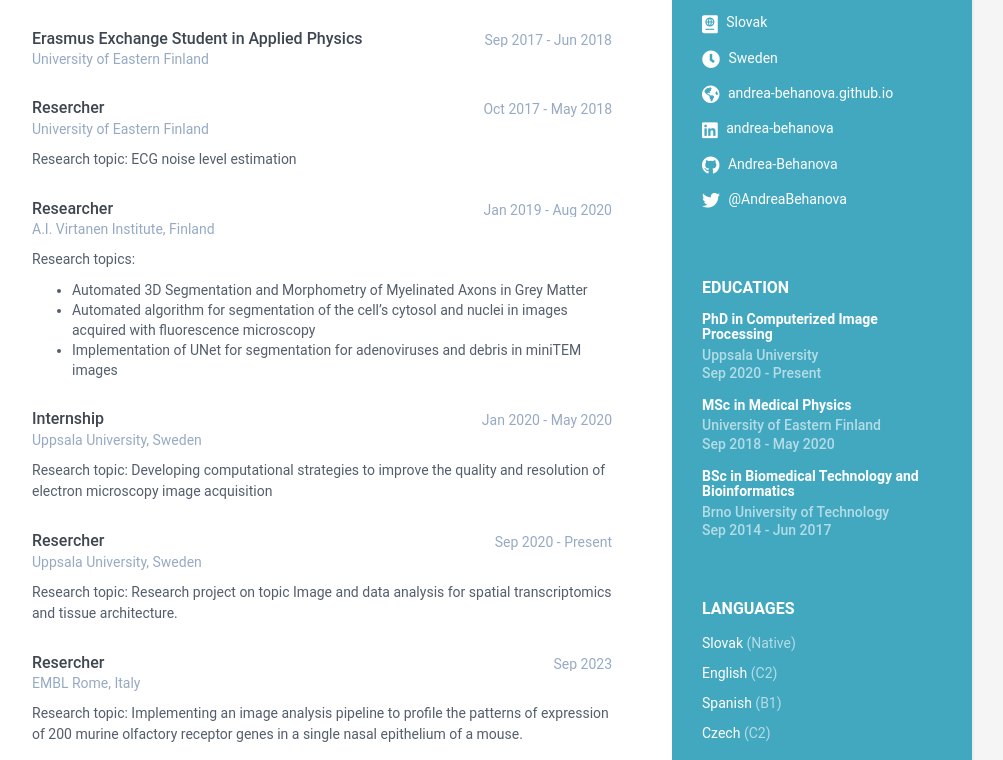
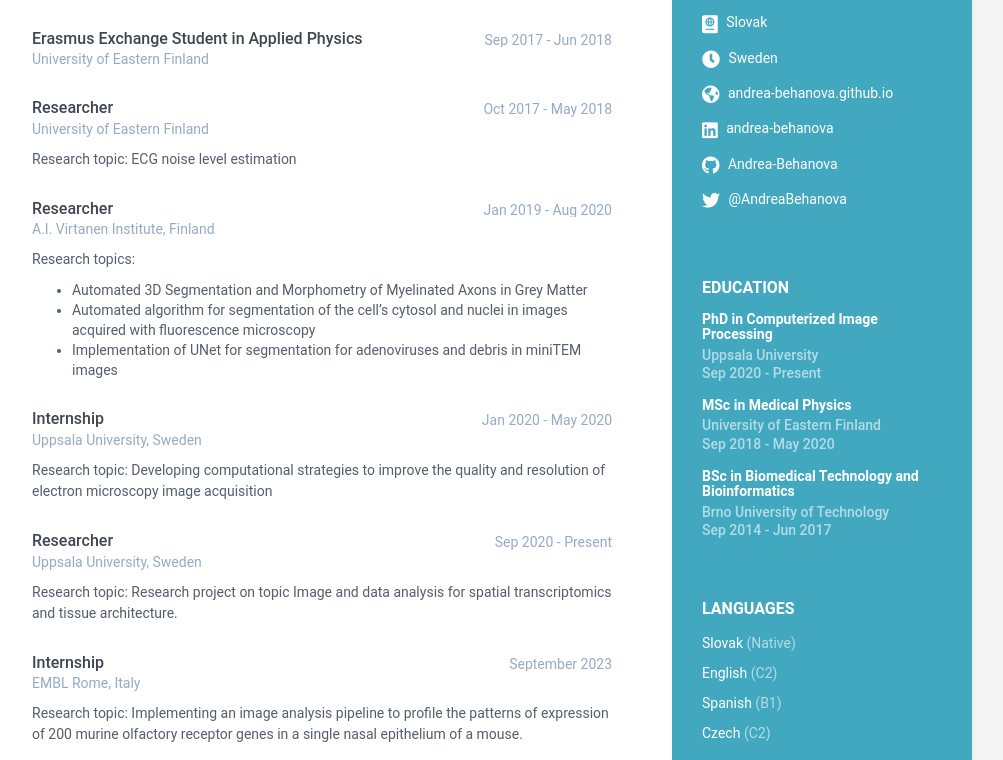
Before and after one commit to AndreaBehan/AndreaBehanova.github.io, a Jekyll site: the page built from index.html, in a window 1280 px wide and 1400 px high. Shown: the part 371-1131 px from the top of the window, without its empty margins (168-1171 px from the left). Built offline with Jekyll 4.4.1, drawn with Linux system fonts in a browser that asks for light colours.

Commit message:
Update data.yml

```diff
--- a/_data/data.yml
+++ b/_data/data.yml
@@ -136,7 +136,7 @@ experiences:
         company: University of Eastern Finland
         details: |
 
-      - role: Resercher
+      - role: Researcher
         time: Oct 2017 - May 2018
         company: University of Eastern Finland
         details: |
@@ -154,13 +154,13 @@ experiences:
         company: Uppsala University, Sweden
         details: |
           Research topic: Developing computational strategies to improve the quality and resolution of electron microscopy image acquisition
-      - role: Resercher
+      - role: Researcher
         time: Sep 2020 - Present
         company: Uppsala University, Sweden
         details: |
           Research topic: Research project on topic Image and data analysis for spatial transcriptomics and tissue architecture.
-      - role: Resercher
-        time: Sep 2023
+      - role: Internship
+        time: September 2023
         company: EMBL Rome, Italy
         details: |
           Research topic: Implementing an image analysis pipeline to profile the patterns of expression of 200 murine olfactory receptor genes in a single nasal epithelium of a mouse.
```
